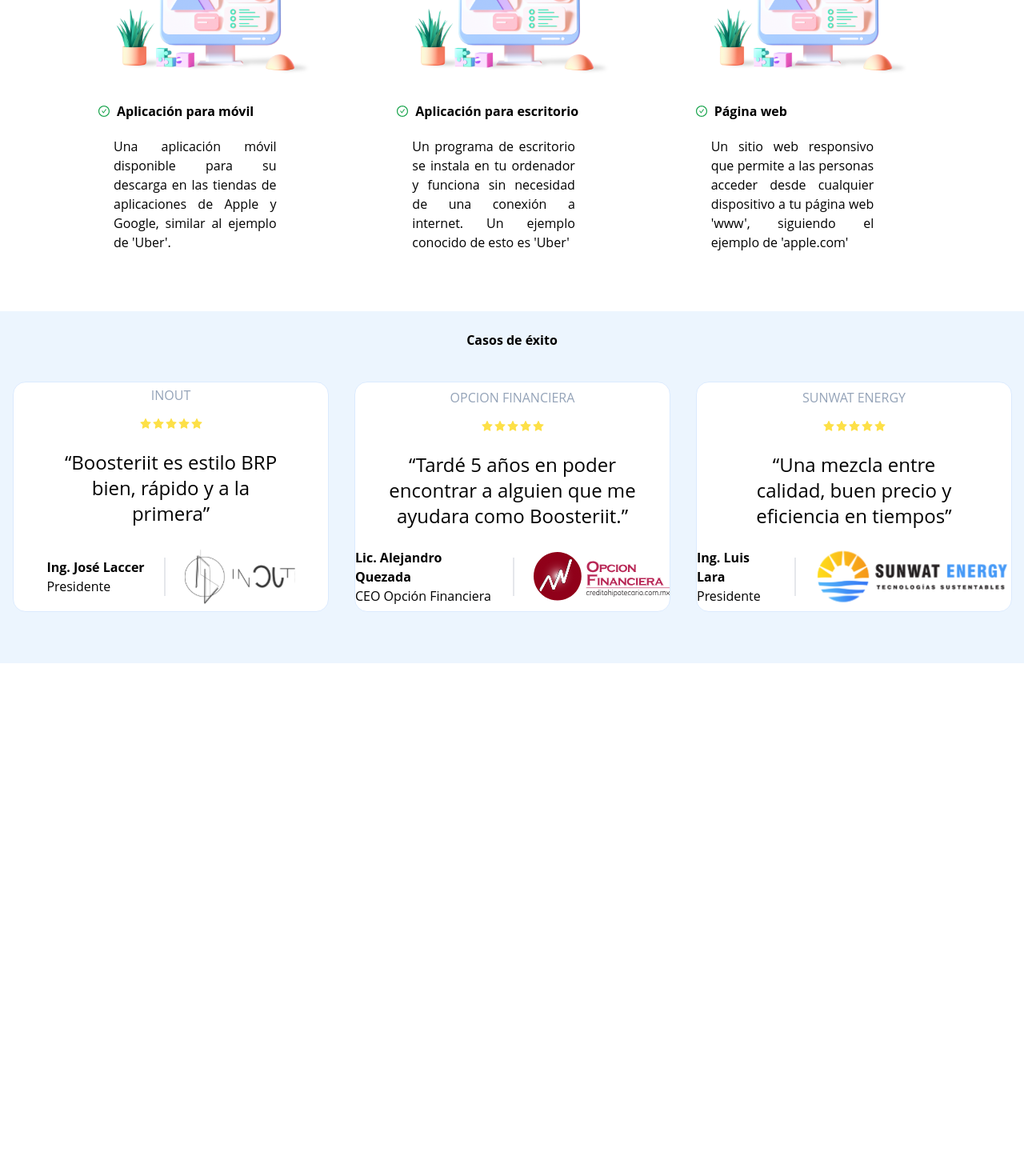
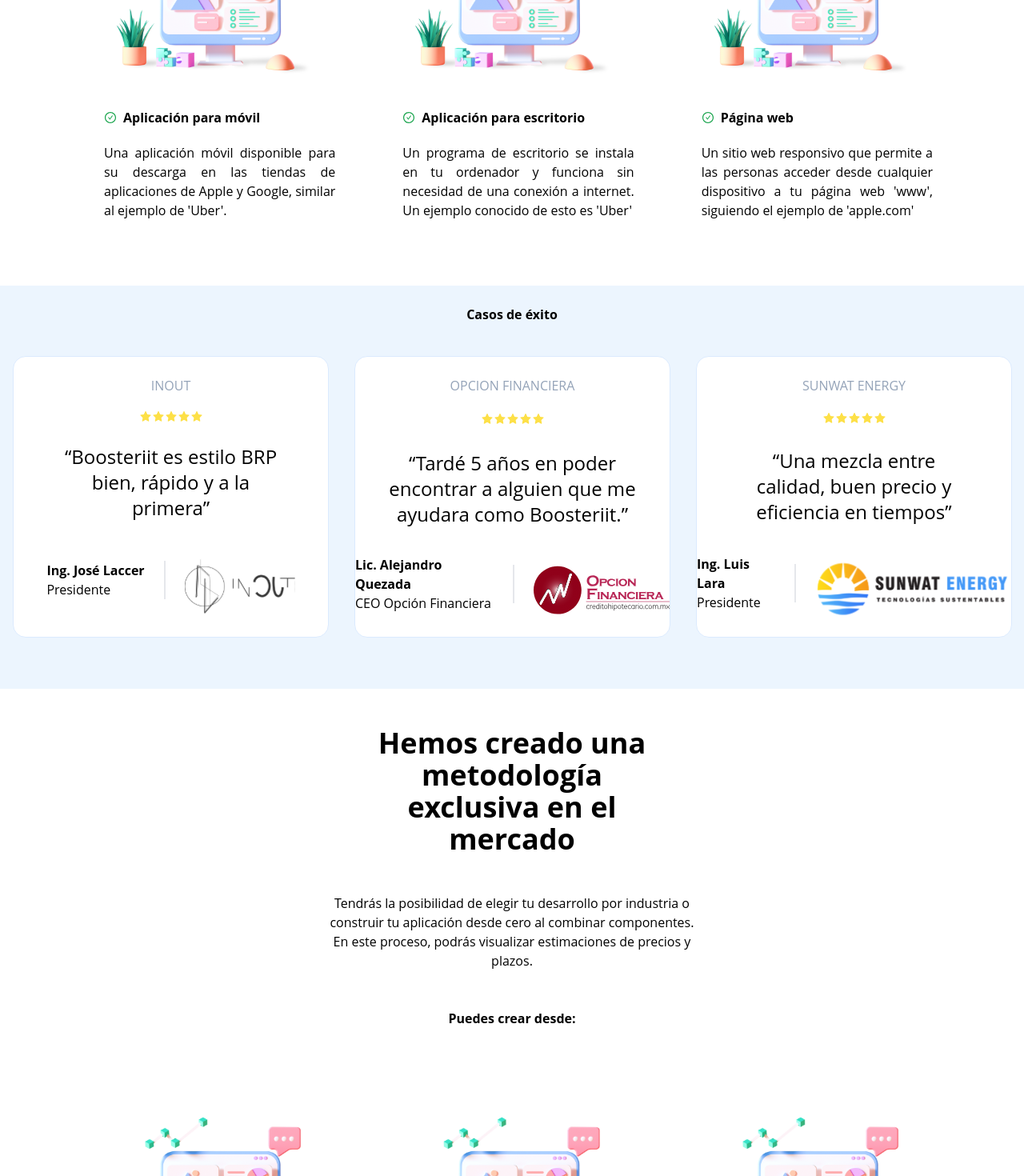
Before and after one commit to karelbyte/boosteriit, a Next.js app in the folder apps/webapp/: page / in a window 1280 px wide. Shown: the part 1300-2770 px from the top of the page at 80% size. Before the commit the page ends 2129 px from the top, so only its background shows below. Built offline with nearby package versions, Linux system fonts and the light colour scheme.

Commit message:
fix some classes in carousel

```diff
--- a/apps/webapp/app/components/molecules/MethCard.tsx
+++ b/apps/webapp/app/components/molecules/MethCard.tsx
@@ -11,7 +11,7 @@ export default function MethCard(props: IMethCard) {
   const { imagePath, title, description } = props;
 
   return (
-    <div className="bg-white p-1 lg:p-4 flex flex-col w-full md:w-1/3 lg:w-1/3 sm:m-2.5">
+    <div className="bg-white p-0 xl:p-4 flex flex-col w-full md:w-1/3 lg:w-1/3 sm:m-2.5">
       <div className="">
         <Image
           src={imagePath}
@@ -22,12 +22,12 @@ export default function MethCard(props: IMethCard) {
           priority
         />
       </div>
-      <div className="lg:ml-4">
+      <div className="lg:ml-4 p-2">
         <div className="flex items-center mb-5">
           <AiOutlineCheckCircle className="text-green-600" />
           <p className="ml-2 font-bold">{title}</p>
         </div>
-        <p className=" mt-2 sm:w-10/12 lg:w-8/12 sm:ml-5 text-justify">
+        <p className="mt-2 text-justify">
           {description}
         </p>
       </div>
--- a/apps/webapp/app/components/organisms/Methodologies.tsx
+++ b/apps/webapp/app/components/organisms/Methodologies.tsx
@@ -20,10 +20,10 @@ export default function Methodologies() {
   ];
   return (
     <div className="flex flex-col items-center py-4 px-8 sm:py-12 sm:px-10 lg:px-20">
-      <p className="mb-12 font-bold text-xl lg:text-center lg:text-4xl lg:w-4/12">
+      <p className="mb-12 font-bold text-xl lg:text-center lg:text-4xl lg:w-8/12 xl:w-4/12">
         Hemos creado una metodología exclusiva en el mercado
       </p>
-      <p className="mb-12 lg:w-5/12 sm:text-center ">
+      <p className="mb-12 lg:w-8/12 xl:w-5/12 sm:text-center ">
         Tendrás la posibilidad de elegir tu desarrollo por industria o construir
         tu aplicación desde cero al combinar componentes. En este proceso,
         podrás visualizar estimaciones de precios y plazos.
--- a/apps/webapp/app/components/organisms/Stories.tsx
+++ b/apps/webapp/app/components/organisms/Stories.tsx
@@ -56,25 +56,25 @@ const Stories = () => {
     <div className="flex flex-col pb-12 bg-[#ECF5FE]">
       <p className="self-center my-6 font-bold">Casos de éxito</p>
       <Slider ref={slider} {...settings}>
-        <div className="sm:h-80 p-4">
-          <div className="flex flex-col justify-center items-center border rounded-2xl border-blue-100 h-full bg-white">
+        <div className="h-96 lg:h-[450px] xl:h-96 p-4">
+          <div className="flex flex-col justify-between items-center border rounded-2xl border-blue-100 h-full bg-white">
             <p className="pt-6 pb-4 text-slate-400">INOUT</p>
             <Stars />
-            <p className="md:w-9/12 text-center py-6 text-sm  sm:text-2xl">
+            <p className="text-center py-6 text-md md:text-lg lg:text-xl xl:text-2xl md:w-9/12">
               “Boosteriit es estilo BRP bien, rápido y a la primera”
             </p>
-            <div className="flex flex-col md:flex-row items-center mb-6">
+            <div className="flex flex-col xl:flex-row items-center mb-6">
               <div className="flex flex-col text-center sm:text-left">
                 <p className="font-bold">Ing. José Laccer</p>
                 <p>Presidente</p>
               </div>
-              <div className="hidden sm:flex h-12 border-e-2 mx-6"></div>
+              <div className="hidden xl:flex h-12 border-e-2 mx-6"></div>
               <div>
                 <Image
                   src="/assets/stories/inout_logo.svg"
                   width="100"
                   height="140"
-                  className="w-auto mt-2 sm:mt-0"
+                  className="w-auto mt-4"
                   priority
                   alt="marketplace."
                 />
@@ -83,25 +83,25 @@ const Stories = () => {
           </div>
         </div>
 
-        <div className="sm:h-80 p-4">
-          <div className="flex flex-col justify-center items-center border rounded-2xl border-blue-100 h-full bg-white">
+        <div className="h-96 lg:h-[450px] xl:h-96 p-4">
+          <div className="flex flex-col justify-between items-center border rounded-2xl border-blue-100 h-full bg-white">
             <p className="pt-6 pb-4 text-slate-400">OPCION FINANCIERA</p>
             <Stars />
-            <p className="md:w-10/12 text-center py-6 text-sm sm:text-2xl">
+            <p className="text-center py-6 text-md md:text-lg lg:text-xl xl:text-2xl md:w-10/12">
               “Tardé 5 años en poder encontrar a alguien que me ayudara como
               Boosteriit.”
             </p>
-            <div className="flex flex-col md:flex-row items-center mb-6">
+            <div className="flex flex-col xl:flex-row items-center mb-6">
               <div className="flex flex-col text-center sm:text-left">
                 <p className="font-bold">Lic. Alejandro Quezada</p> <p>CEO Opción Financiera</p>
               </div>
-              <div className="hidden sm:flex h-12 border-e-2 mx-6"></div>
+              <div className="hidden xl:flex h-12 border-e-2 mx-6"></div>
               <div>
                 <Image
                   src="/assets/stories/logo-opfin.svg"
                   width="100"
                   height="140"
-                  className="w-auto mt-2 sm:mt-0"
+                  className="w-auto mt-4"
                   priority
                   alt="marketplace."
                 />
@@ -110,24 +110,24 @@ const Stories = () => {
           </div>
         </div>
 
-        <div className="h-90 sm:h-80 p-4">
-          <div className="flex flex-col justify-center items-center border rounded-2xl border-blue-100 h-full bg-white">
+        <div className="h-96 lg:h-[450px] xl:h-96 p-4">
+          <div className="flex flex-col justify-between items-center border rounded-2xl border-blue-100 h-full bg-white">
             <p className="pt-6 pb-4 text-slate-400">SUNWAT ENERGY</p>
             <Stars />
-            <p className="w-9/12 text-center py-6 text-sm sm:text-2xl">
+            <p className="w-9/12 text-center py-6 text-md lg:text-xl xl:text-2xl">
               “Una mezcla entre calidad, buen precio y eficiencia en tiempos”
             </p>
-            <div className="flex flex-col md:flex-row items-center mb-6">
+            <div className="flex flex-col xl:flex-row items-center mb-6">
               <div className="flex flex-col text-center sm:text-left">
                 <p className="font-bold">Ing. Luis Lara</p> <p> Presidente</p>
               </div>
-              <div className="hidden sm:flex h-12 border-e-2 mx-6"></div>
+              <div className="hidden xl:flex h-12 border-e-2 mx-6"></div>
               <div>
                 <Image
                   src="/assets/stories/sunwat-logo.svg"
                   width="100"
                   height="140"
-                  className="w-auto mt-2 sm:mt-0"
+                  className="w-auto mt-4"
                   priority
                   alt="marketplace."
                 />
--- a/apps/webapp/app/page.tsx
+++ b/apps/webapp/app/page.tsx
@@ -14,6 +14,7 @@ export default async function Index() {
        <Banner/>
        <Methodologies/>
        <Stories/>
+       <Methodologies/>
     </div>
   );
 }
```
